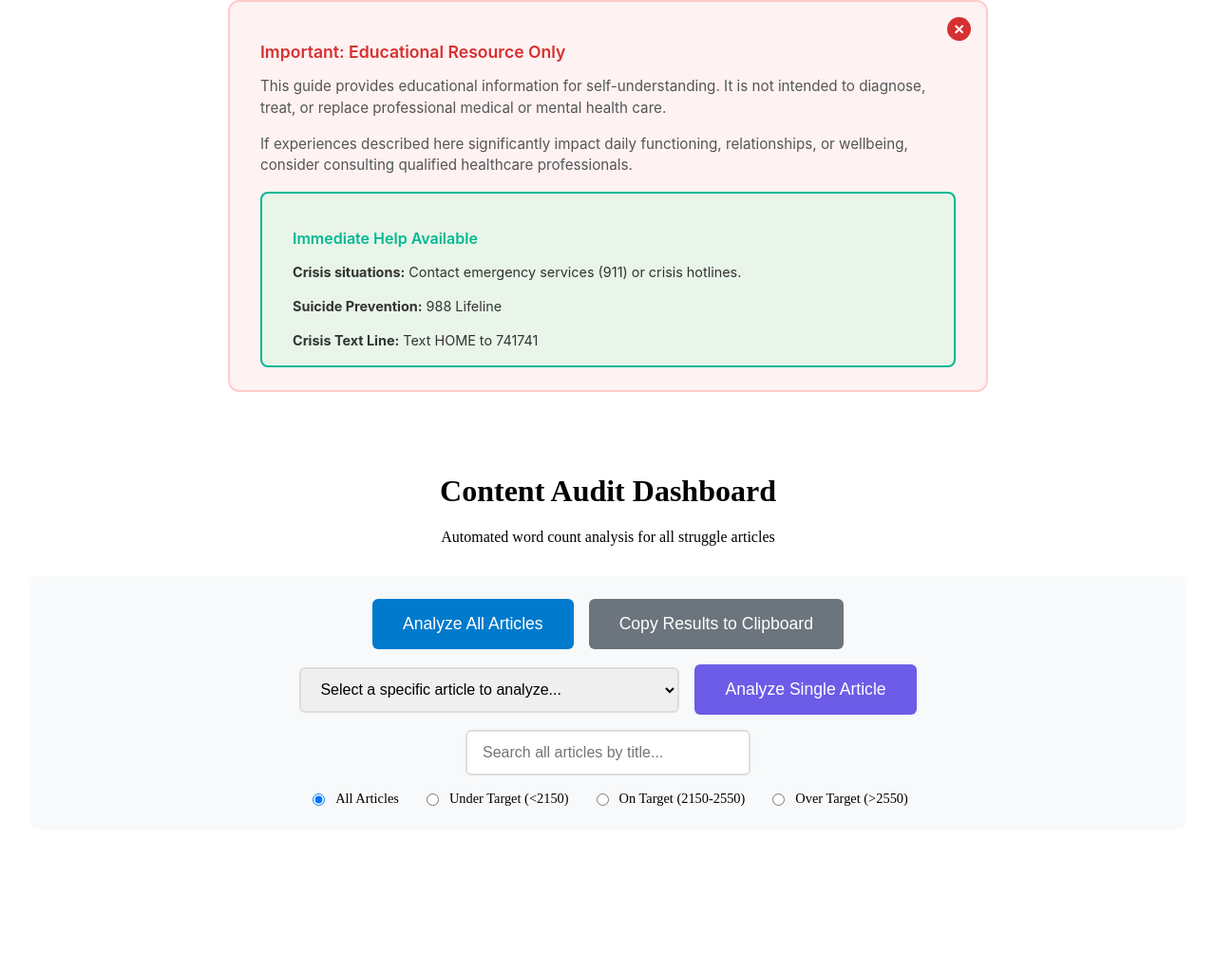
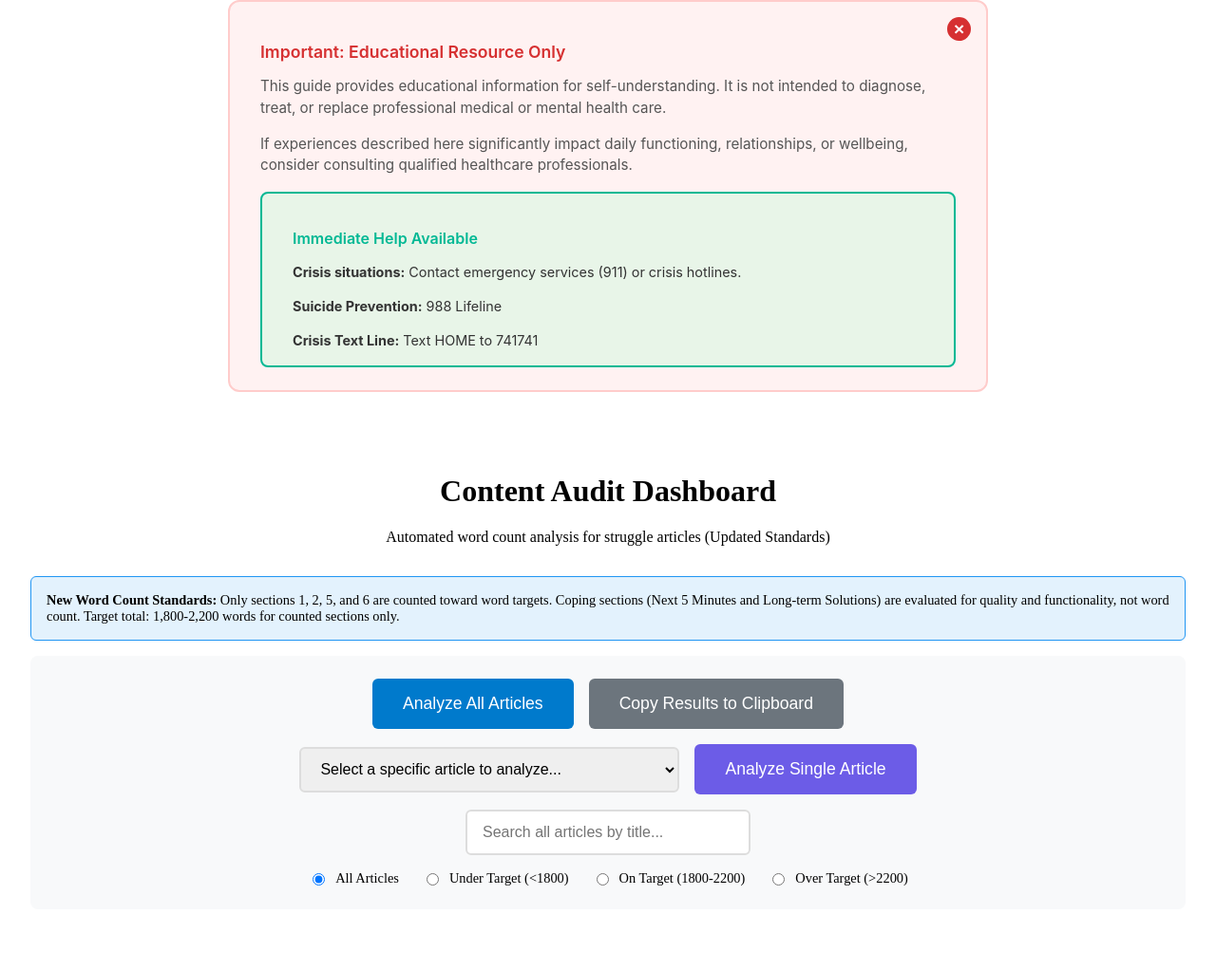
Before and after one commit to neurodivergent-survival-guide/neurodivergent-survival-guide, a Jekyll site: the page built from content-audit.html, in a window 1280 px wide. Shown: the whole page at 95% size. Built offline with Jekyll 4.4.1, drawn with Linux system fonts in a browser that asks for light colours; before the commit the page ends 938 px from its top, so only the background shows below that.

Commit message:
Update content-audit.html

```diff
--- a/content-audit.html
+++ b/content-audit.html
@@ -125,6 +125,15 @@ permalink: /content-audit/
     text-align: center;
 }
 
+.counting-note {
+    background: #e3f2fd;
+    border: 1px solid #2196f3;
+    border-radius: 6px;
+    padding: 1rem;
+    margin-bottom: 1rem;
+    font-size: 0.9rem;
+}
+
 .results-table {
     background: white;
     border-radius: 8px;
@@ -136,7 +145,7 @@ permalink: /content-audit/
 table {
     width: 100%;
     border-collapse: collapse;
-    min-width: 1200px;
+    min-width: 900px;
 }
 
 th, td {
@@ -261,7 +270,11 @@ th {
 <div class="audit-container">
     <div class="audit-header">
         <h1>Content Audit Dashboard</h1>
-        <p>Automated word count analysis for all struggle articles</p>
+        <p>Automated word count analysis for struggle articles (Updated Standards)</p>
+    </div>
+
+    <div class="counting-note">
+        <strong>New Word Count Standards:</strong> Only sections 1, 2, 5, and 6 are counted toward word targets. Coping sections (Next 5 Minutes and Long-term Solutions) are evaluated for quality and functionality, not word count. Target total: 1,800-2,200 words for counted sections only.
     </div>
 
     <div class="audit-controls">
@@ -283,9 +296,9 @@ th {
 
         <div class="filter-controls">
             <label><input type="radio" name="filter" value="all" checked onchange="filterResults()"> All Articles</label>
-            <label><input type="radio" name="filter" value="under" onchange="filterResults()"> Under Target (&lt;2150)</label>
-            <label><input type="radio" name="filter" value="target" onchange="filterResults()"> On Target (2150-2550)</label>
-            <label><input type="radio" name="filter" value="over" onchange="filterResults()"> Over Target (&gt;2550)</label>
+            <label><input type="radio" name="filter" value="under" onchange="filterResults()"> Under Target (&lt;1800)</label>
+            <label><input type="radio" name="filter" value="target" onchange="filterResults()"> On Target (1800-2200)</label>
+            <label><input type="radio" name="filter" value="over" onchange="filterResults()"> Over Target (&gt;2200)</label>
         </div>
 
         <div class="loading" id="loading">
@@ -326,11 +339,9 @@ th {
                 <tr>
                     <th>Article</th>
                     <th>Condition</th>
-                    <th>Total</th>
+                    <th>Total Counted</th>
                     <th>What (300-400)</th>
                     <th>Why (~400)</th>
-                    <th>Next 5 (300-500)</th>
-                    <th>Long-term (~550)</th>
                     <th>Medical (200-300)</th>
                     <th>Validation (~400)</th>
                     <th>Status</th>
@@ -407,34 +418,32 @@ async function analyzeSingleArticle() {
         const sections = {
             what: countSectionWords(doc, '.what-section'),
             why: countSectionWords(doc, '.why-section'),
-            nextFive: countSectionWords(doc, '.immediate-help'),
-            longTerm: countSectionWords(doc, '.long-term'),
             medical: countSectionWords(doc, '.medical-section'),
             validation: countSectionWords(doc, '.validation-section')
         };
 
-        const totalWords = Object.values(sections).reduce((a, b) => a + b, 0);
-        const onTarget = totalWords >= 2150 && totalWords <= 2550;
+        // Only count sections 1, 2, 5, 6 toward total
+        const totalCountedWords = sections.what + sections.why + sections.medical + sections.validation;
+        const onTarget = totalCountedWords >= 1800 && totalCountedWords <= 2200;
 
         let clipboardText = `SINGLE ARTICLE ANALYSIS: ${article.title}\n`;
         clipboardText += `Condition: ${article.condition.toUpperCase()}\n`;
-        clipboardText += `Total Words: ${totalWords} ${onTarget ? '✓ ON TARGET' : totalWords < 2150 ? '✗ UNDER TARGET' : '⚠ OVER TARGET'}\n\n`;
+        clipboardText += `Total Counted Words: ${totalCountedWords} ${onTarget ? '✓ ON TARGET' : totalCountedWords < 1800 ? '✗ UNDER TARGET' : '⚠ OVER TARGET'}\n\n`;
 
-        clipboardText += `SECTION BREAKDOWN:\n`;
+        clipboardText += `COUNTED SECTIONS BREAKDOWN:\n`;
         clipboardText += `What This Feels Like: ${sections.what} words ${sections.what >= 300 && sections.what <= 400 ? '✓' : sections.what < 300 ? '(need +' + (300 - sections.what) + ')' : '(over by ' + (sections.what - 400) + ')'}\n`;
         clipboardText += `Why This Happens: ${sections.why} words ${sections.why >= 380 && sections.why <= 420 ? '✓' : sections.why < 380 ? '(need +' + (380 - sections.why) + ')' : '(over by ' + (sections.why - 420) + ')'}\n`;
-        clipboardText += `Next 5 Minutes: ${sections.nextFive} words ${sections.nextFive >= 300 && sections.nextFive <= 500 ? '✓' : sections.nextFive < 300 ? '(need +' + (300 - sections.nextFive) + ')' : '(over by ' + (sections.nextFive - 500) + ')'}\n`;
-        clipboardText += `Long-term Solutions: ${sections.longTerm} words ${sections.longTerm >= 500 && sections.longTerm <= 600 ? '✓' : sections.longTerm < 500 ? '(need +' + (500 - sections.longTerm) + ')' : '(over by ' + (sections.longTerm - 600) + ')'}\n`;
         clipboardText += `Medical Intervention: ${sections.medical} words ${sections.medical >= 200 && sections.medical <= 300 ? '✓' : sections.medical < 200 ? '(need +' + (200 - sections.medical) + ')' : '(over by ' + (sections.medical - 300) + ')'}\n`;
         clipboardText += `Validation: ${sections.validation} words ${sections.validation >= 350 && sections.validation <= 450 ? '✓' : sections.validation < 350 ? '(need +' + (350 - sections.validation) + ')' : '(over by ' + (sections.validation - 450) + ')'}\n\n`;
 
-        clipboardText += `TARGET RANGES:\n`;
+        clipboardText += `TARGET RANGES (Counted Sections Only):\n`;
         clipboardText += `What This Feels Like: 300-400 words\n`;
         clipboardText += `Why This Happens: ~400 words\n`;
-        clipboardText += `Next 5 Minutes: 300-500 words\n`;
-        clipboardText += `Long-term Solutions: ~550 words\n`;
         clipboardText += `Medical Intervention: 200-300 words\n`;
         clipboardText += `Validation: ~400 words\n`;
+        clipboardText += `Total Target: 1,800-2,200 words\n\n`;
+        clipboardText += `NOTE: Coping sections (Next 5 Minutes, Long-term Solutions) are not counted toward word targets.\n`;
+        clipboardText += `They are evaluated for quality and functionality (5-8 strategies each).\n`;
 
         await navigator.clipboard.writeText(clipboardText);
 
@@ -489,19 +498,18 @@ async function analyzeAllArticles() {
             const sections = {
                 what: countSectionWords(doc, '.what-section'),
                 why: countSectionWords(doc, '.why-section'),
-                nextFive: countSectionWords(doc, '.immediate-help'),
-                longTerm: countSectionWords(doc, '.long-term'),
                 medical: countSectionWords(doc, '.medical-section'),
                 validation: countSectionWords(doc, '.validation-section')
             };
 
-            const totalWords = Object.values(sections).reduce((a, b) => a + b, 0);
-            const onTarget = totalWords >= 2150 && totalWords <= 2550;
+            // Only count sections 1, 2, 5, 6 toward total
+            const totalCountedWords = sections.what + sections.why + sections.medical + sections.validation;
+            const onTarget = totalCountedWords >= 1800 && totalCountedWords <= 2200;
 
             allResults.push({
                 ...article,
                 sections,
-                totalWords,
+                totalCountedWords,
                 onTarget
             });
 
@@ -539,11 +547,11 @@ function filterResults() {
 
         let matchesFilter = true;
         if (filterType === 'under') {
-            matchesFilter = article.totalWords < 2150;
+            matchesFilter = article.totalCountedWords < 1800;
         } else if (filterType === 'target') {
-            matchesFilter = article.totalWords >= 2150 && article.totalWords <= 2550;
+            matchesFilter = article.totalCountedWords >= 1800 && article.totalCountedWords <= 2200;
         } else if (filterType === 'over') {
-            matchesFilter = article.totalWords > 2550;
+            matchesFilter = article.totalCountedWords > 2200;
         }
 
         return matchesSearch && matchesFilter;
@@ -564,43 +572,44 @@ async function copyResultsToClipboard() {
         const matchesSearch = article.title.toLowerCase().includes(searchTerm);
         let matchesFilter = true;
         if (filterType === 'under') {
-            matchesFilter = article.totalWords < 2150;
+            matchesFilter = article.totalCountedWords < 1800;
         } else if (filterType === 'target') {
-            matchesFilter = article.totalWords >= 2150 && article.totalWords <= 2550;
+            matchesFilter = article.totalCountedWords >= 1800 && article.totalCountedWords <= 2200;
         } else if (filterType === 'over') {
-            matchesFilter = article.totalWords > 2550;
+            matchesFilter = article.totalCountedWords > 2200;
         }
         return matchesSearch && matchesFilter;
     });
 
-    let clipboardText = `CONTENT AUDIT RESULTS (${filteredResults.length} articles)\n`;
+    let clipboardText = `CONTENT AUDIT RESULTS (${filteredResults.length} articles) - NEW STANDARDS\n`;
     clipboardText += `Filter: ${filterType === 'all' ? 'All Articles' : filterType} ${searchTerm ? `| Search: "${searchTerm}"` : ''}\n\n`;
 
     const totalArticles = filteredResults.length;
-    const avgWords = Math.round(filteredResults.reduce((sum, a) => sum + a.totalWords, 0) / totalArticles);
+    const avgWords = Math.round(filteredResults.reduce((sum, a) => sum + a.totalCountedWords, 0) / totalArticles);
     const onTarget = filteredResults.filter(a => a.onTarget).length;
-    const underTarget = filteredResults.filter(a => a.totalWords < 2150).length;
-    const overTarget = filteredResults.filter(a => a.totalWords > 2550).length;
+    const underTarget = filteredResults.filter(a => a.totalCountedWords < 1800).length;
+    const overTarget = filteredResults.filter(a => a.totalCountedWords > 2200).length;
 
     clipboardText += `SUMMARY:\n`;
     clipboardText += `Total: ${totalArticles} | Average: ${avgWords} words | On Target: ${onTarget} | Under: ${underTarget} | Over: ${overTarget}\n\n`;
 
-    clipboardText += `DETAILED BREAKDOWN:\n`;
-    clipboardText += `Article | Total | What | Why | Next5 | Long | Medical | Valid | Status\n`;
-    clipboardText += `${'='.repeat(80)}\n`;
+    clipboardText += `DETAILED BREAKDOWN (Counted Sections Only):\n`;
+    clipboardText += `Article | Total | What | Why | Medical | Valid | Status\n`;
+    clipboardText += `${'='.repeat(70)}\n`;
 
     filteredResults.forEach(article => {
-        const status = article.totalWords < 2150 ? 'LOW' : article.totalWords > 2550 ? 'HIGH' : 'OK';
-        clipboardText += `${article.title.substring(0, 25).padEnd(25)} | ${article.totalWords.toString().padStart(5)} | ${article.sections.what.toString().padStart(4)} | ${article.sections.why.toString().padStart(3)} | ${article.sections.nextFive.toString().padStart(5)} | ${article.sections.longTerm.toString().padStart(4)} | ${article.sections.medical.toString().padStart(7)} | ${article.sections.validation.toString().padStart(5)} | ${status}\n`;
+        const status = article.totalCountedWords < 1800 ? 'LOW' : article.totalCountedWords > 2200 ? 'HIGH' : 'OK';
+        clipboardText += `${article.title.substring(0, 25).padEnd(25)} | ${article.totalCountedWords.toString().padStart(5)} | ${article.sections.what.toString().padStart(4)} | ${article.sections.why.toString().padStart(3)} | ${article.sections.medical.toString().padStart(7)} | ${article.sections.validation.toString().padStart(5)} | ${status}\n`;
     });
 
-    clipboardText += `\nTARGET RANGES:\n`;
+    clipboardText += `\nNEW TARGET RANGES (Counted Sections Only):\n`;
     clipboardText += `What This Feels Like: 300-400 words\n`;
     clipboardText += `Why This Happens: ~400 words\n`;
-    clipboardText += `Next 5 Minutes: 300-500 words\n`;
-    clipboardText += `Long-term Solutions: ~550 words\n`;
     clipboardText += `Medical Intervention: 200-300 words\n`;
     clipboardText += `Validation: ~400 words\n`;
+    clipboardText += `TOTAL TARGET: 1,800-2,200 words\n\n`;
+    clipboardText += `NOTE: Coping sections (Next 5 Minutes, Long-term Solutions) are excluded from word counts.\n`;
+    clipboardText += `They are evaluated for quality/functionality (5-8 strategies each), not word targets.\n`;
 
     try {
         await navigator.clipboard.writeText(clipboardText);
@@ -649,8 +658,8 @@ function renderResults(results) {
     results.forEach(article => {
         const row = document.createElement('tr');
 
-        const statusClass = article.totalWords < 2150 ? 'under' :
-                           article.totalWords > 2550 ? 'over' : 'target';
+        const statusClass = article.totalCountedWords < 1800 ? 'under' :
+                           article.totalCountedWords > 2200 ? 'over' : 'target';
 
         row.innerHTML = `
             <td class="article-title">
@@ -662,8 +671,8 @@ function renderResults(results) {
                 </span>
             </td>
             <td>
-                <span class="word-count ${getCountClass(article.totalWords, 2150, 2550)}">
-                    ${article.totalWords}
+                <span class="word-count ${getCountClass(article.totalCountedWords, 1800, 2200)}">
+                    ${article.totalCountedWords}
                 </span>
             </td>
             <td>
@@ -674,16 +683,6 @@ function renderResults(results) {
             <td>
                 <span class="word-count ${getCountClass(article.sections.why, 380, 420)}">
                     ${article.sections.why}
-                </span>
-            </td>
-            <td>
-                <span class="word-count ${getCountClass(article.sections.nextFive, 300, 500)}">
-                    ${article.sections.nextFive}
-                </span>
-            </td>
-            <td>
-                <span class="word-count ${getCountClass(article.sections.longTerm, 500, 600)}">
-                    ${article.sections.longTerm}
                 </span>
             </td>
             <td>
@@ -711,13 +710,13 @@ function updateSummaryStats(results) {
     document.getElementById('total-count').textContent = results.length;
 
     const avgWords = results.length > 0 ? Math.round(
-        results.reduce((sum, a) => sum + a.totalWords, 0) / results.length
+        results.reduce((sum, a) => sum + a.totalCountedWords, 0) / results.length
     ) : 0;
     document.getElementById('avg-words').textContent = avgWords;
 
     const onTarget = results.filter(a => a.onTarget).length;
-    const underTarget = results.filter(a => a.totalWords < 2150).length;
-    const overTarget = results.filter(a => a.totalWords > 2550).length;
+    const underTarget = results.filter(a => a.totalCountedWords < 1800).length;
+    const overTarget = results.filter(a => a.totalCountedWords > 2200).length;
 
     document.getElementById('on-target').textContent = onTarget;
     document.getElementById('under-target').textContent = underTarget;
```
Also changed, not shown: other parts of content-audit.html (+3 -3 lines).
